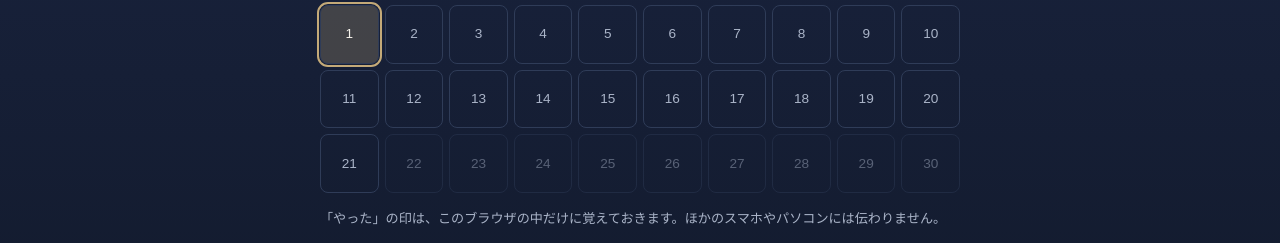
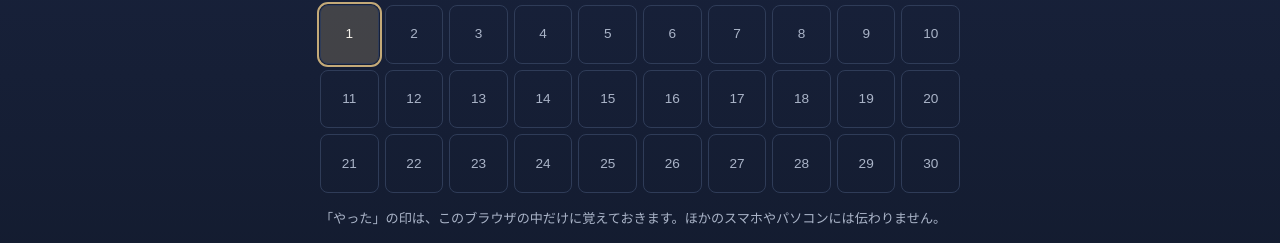
Before and after one commit to lawrencesentrio-hub/lawrencesentrio-hub.github.io, a plain HTML site: page odai.html in a window 1280 px wide. Shown: the part 936-1179 px from the top of the page. Drawn offline with Linux system fonts and the light colour scheme.

Commit message:
お題ページに第4週（22〜30日目）のお題を入れた
Co-Authored-By: Claude Opus 5.5 <noreply@anthropic.com>

```diff
--- a/odai.html
+++ b/odai.html
@@ -58,12 +58,12 @@
   </main>
 
   <script>
-    // ---- 30日分のお題（第4週は、決まったらここに足す） ----
+    // ---- 30日分のお題 ----
     const WEEKS = {
       1: "第1週　文章とファイルを扱う",
       2: "第2週　データと自動化",
       3: "第3週　自分のページを作って公開する",
-      4: "第4週",
+      4: "第4週　作ったものを、人に差し出す形にする",
       5: "最後の2日",
     };
     const DAYS = [
@@ -88,6 +88,15 @@
       ["Git（ファイルを変えた記録を残す仕組み）を、Claude Code に説明してもらいながら使い始める", "変えた記録が残る作業フォルダ"],
       ["GitHub にファイルを上げて、GitHub Pages（無料でページを公開できる仕組み）で公開する", "公開されたページの URL"],
       ["公開したページをスマホで開き、気になるところを三つ直して、もう一度公開する", "直したあとの公開ページ"],
+      ["チラシを1枚印刷し、スマホで紙の QR コードを読んでみる。気になるところを直す", "試し刷りと直したチラシ"],
+      ["架空の喫茶店のページを例にして、「スマホで見て直したほうがいいところ三つ」の診断書を作る", "無料診断の見本（紙1枚）"],
+      ["23日目の診断書を、どのお店にも使えるひな形にする", "診断書のひな形"],
+      ["お見積りと請求書のひな形を作り、金額を入れると合計が出るようにする", "見積書・請求書のひな形"],
+      ["LINE やメールで問い合わせが来たときの返事の文例を、場面ごとに作る", "返事の文例集"],
+      ["30日分のお題を、アプリが読めるデータの形（JSON：データを決まった書き方で並べたファイル）にまとめる", "お題のデータファイル"],
+      ["お題ページに「やった」の記録と、何日続いたかを出す", "続いた日数が見えるお題ページ"],
+      ["28日目のページをスマホで1日使ってみて、気になるところを三つ直す", "直したお題ページ"],
+      ["30日間を振り返り、次の30日の計画を立てる", "まとめのエッセイと次の計画"],
     ];
     const TOTAL = 30;
     const KEY = "challenge30-done";
```
